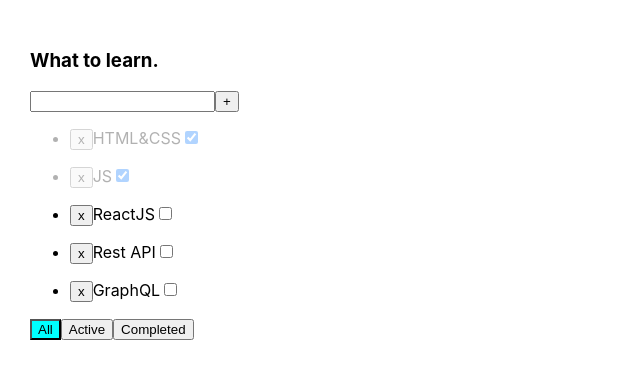
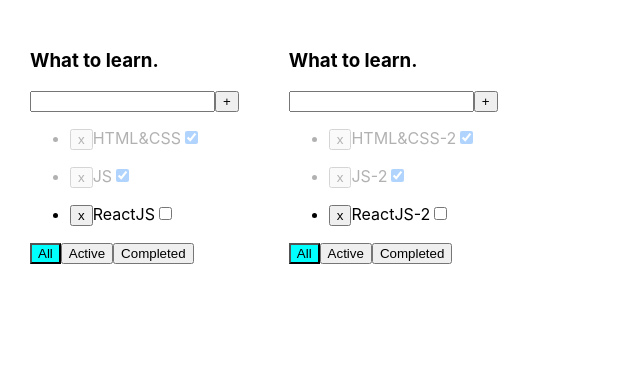
Before and after one commit to andbudha/my_todolist, a React (Create React App) app: page / in a window 1280 px wide. Shown: the top 378 px of the page, without its empty margins (0-640 px from the left). Built offline with nearby package versions, Linux system fonts and the light colour scheme.

Commit message:
add-task functionality added

```diff
--- a/src/App.tsx
+++ b/src/App.tsx
@@ -1,69 +1,93 @@
 import React, {useState} from 'react';
 import './App.css';
-import {Todolist} from "./components/Todolist/Todolist";
+import {TaskType, Todolist} from "./components/Todolist/Todolist";
 import {v1} from "uuid";
 
 
 export type TaskFilterType = 'all' | 'active' | 'completed';
 
+export type ToDoListType = {
+    id: string
+    title: string
+    filter: TaskFilterType
+}
+
 function App() {
 
-    //task-state
-    const[tasks, setTasks]=useState( [
-        { id: v1(), title: "HTML&CSS", isDone: true },
-        { id: v1(), title: "JS", isDone: true },
-        { id: v1(), title: "ReactJS", isDone: false },
-        { id: v1(), title: "Rest API", isDone: false },
-        { id: v1(), title: "GraphQL", isDone: false }
-    ]);
+    let todolistID1 = v1();
+    let todolistID2 = v1();
 
-    //task filtering state
-    const[filter, setFilter]=useState<TaskFilterType>('all')
+
+    let[toDoList, setToDoList]=useState<Array<ToDoListType>>([
+        {id: todolistID1, title: 'What to learn', filter: 'all'},
+        {id: todolistID2, title: 'What to buy', filter: 'all'}
+
+    ])
+
+
+    let [tasks, setTasks] = useState({
+        [todolistID1] : [
+            {id: v1(), title: "HTML&CSS", isDone: true},
+            {id: v1(), title: "JS", isDone: true},
+            {id: v1(), title: "ReactJS", isDone: false}
+        ],
+        [todolistID2] : [
+            {id: v1(), title: "HTML&CSS-2", isDone: true},
+            {id: v1(), title: "JS-2", isDone: true},
+            {id: v1(), title: "ReactJS-2", isDone: false}
+        ]
+    });
 
     //task removing func
-    const removeTask = (taskID: string) => {
-        setTasks(tasks.filter(task=>task.id !== taskID));
+    const removeTask = (todolistID: string,taskID: string) => {
+        setTasks({...tasks, [todolistID]:[...tasks[todolistID].filter(task=>task.id !== taskID)]})
     }
 
     //task adding func
-    const addTask = (inputValue: string) => {
-        const newTask = { id: v1(), title: inputValue, isDone: false }
-        setTasks([newTask,...tasks]);
-
-    }
-
-    //task filter conditioning
-    let filteredTasks = tasks;
-
-    if(filter === 'completed'){
-        filteredTasks = tasks.filter(task=>task.isDone)
-    }
-
-    if(filter === 'active'){
-        filteredTasks = tasks.filter(task=>!task.isDone)
+    const addTask = (todolistID: string, inputValue: string) => {
+        const newID = v1();
+        const newTask: TaskType =  {id: newID, title: inputValue, isDone: true}
+        setTasks({...tasks, [todolistID]:[newTask, ...tasks[todolistID]]})
     }
 
     //task filtering func
     const filterTasks = (buttonName: TaskFilterType) => {
-        setFilter(buttonName);
+
     }
 
     //checkbox ticking func
     const changeTaskStatus = (isDone: boolean, taskID: string) => {
-        setTasks(tasks.map(task => task.id === taskID ? {...task, isDone} : task))
+
     }
 
     return (
         <div className="App">
+            {toDoList.map(list=>{
+                //task filter conditioning
+                let filteredTasks = tasks[list.id];
+
+                if(list.filter === 'completed'){
+                    filteredTasks = tasks[list.id].filter(task=>task.isDone)
+                }
+
+                if(list.filter === 'active'){
+                    filteredTasks = tasks[list.id].filter(task=>!task.isDone)
+                }
+                return(
                     <Todolist
+                        key={list.id}
+                        todolistID={list.id}
                         title={'What to learn.'}
                         tasks={filteredTasks}
                         removeTask={removeTask}
                         filterTasks={filterTasks}
                         addTask={addTask}
                         changeTaskStatus={changeTaskStatus}
-                filter={filter}
+                        filter={list.filter}
                     />
+                );
+            })}
+
         </div>
     );
 }
--- a/src/components/Todolist/Todolist.tsx
+++ b/src/components/Todolist/Todolist.tsx
@@ -4,18 +4,19 @@ import './Todolist.css'
 import {Input} from "../Input/Input";
 
 
-type TaskType ={
+export type TaskType ={
     id: string
     title: string
     isDone: boolean
 }
 
 type TodolistPropsType = {
+    todolistID: string
     title: string
     tasks: TaskType[]
-    removeTask: (taskID: string)=> void
+    removeTask: (todolistID: string,taskID: string)=> void
     filterTasks:(buttonName: TaskFilterType)=> void
-    addTask:(inputValue: string)=> void
+    addTask:(todolistID: string, inputValue: string)=> void
     changeTaskStatus:(isDone: boolean, taskID: string)=> void
     filter: TaskFilterType
 }
@@ -38,7 +39,7 @@ export const Todolist = (props: TodolistPropsType) => {
 
     //task adding intermediate func
     const getInputValue = (inputValue: string) => {
-        props.addTask(inputValue);
+        props.addTask(props.todolistID,inputValue);
     }
 
     return (
@@ -48,24 +49,24 @@ export const Todolist = (props: TodolistPropsType) => {
 
                     <Input getInputValue={getInputValue}/>
 
-                {props.tasks.map(list=>{
+                {props.tasks.map(taskID=>{
 
                     const taskRemoveOnClickHandler = () => {
-                        props.removeTask(list.id)
+                        props.removeTask(props.todolistID,taskID.id)
                     }
 
                     //on click check box func
                     const taskStatusChangeHandler = (event: ChangeEvent<HTMLInputElement>) => {
-                        props.changeTaskStatus(event.currentTarget.checked, list.id)
+                        props.changeTaskStatus(event.currentTarget.checked, taskID.id)
                     }
                     return(
-                        <ul key={list.id}>
-                            <li className={list.isDone ? 'is-done' : ''}>
+                        <ul key={taskID.id}>
+                            <li className={taskID.isDone ? 'is-done' : ''}>
                                 <button onClick={taskRemoveOnClickHandler}>x</button>
-                                <span>{list.title}</span>
+                                <span>{taskID.title}</span>
                                 <input
                                     type="checkbox"
-                                    checked={list.isDone}
+                                    checked={taskID.isDone}
                                     onChange={taskStatusChangeHandler}
                                 />
                             </li>
```
Lines whose indentation alone changed are shown as unchanged.
